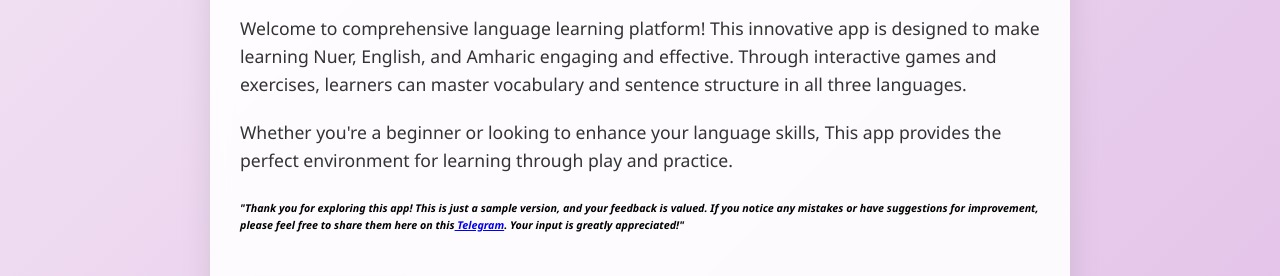
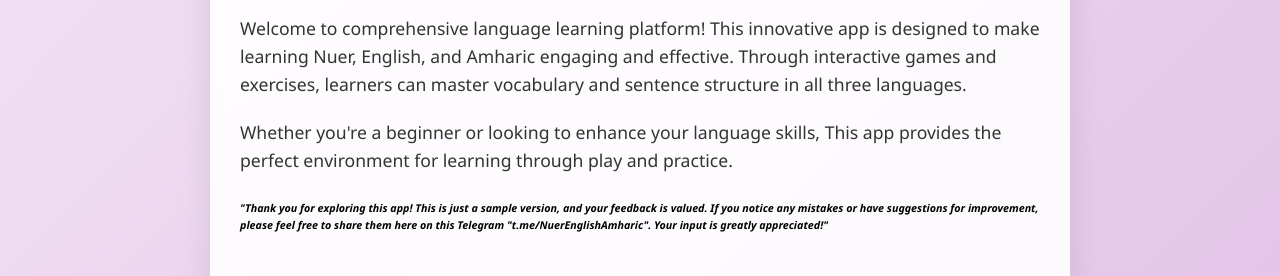
Before and after one commit to muochtuach/nuerEnglishAmharic, a plain HTML site: page index.html in a window 1280 px wide. Shown: the part 432-708 px from the top of the page. Drawn offline with Linux system fonts and the light colour scheme.

Commit message:
Update index.html

```diff
--- a/index.html
+++ b/index.html
@@ -175,7 +175,7 @@
         <p>
             Whether you're a beginner or looking to enhance your language skills, This app provides the perfect environment for learning through play and practice.
         </p>
-	    <h6><em>"Thank you for exploring this app! This is just a sample version, and your feedback is valued. If you notice any mistakes or have suggestions for improvement, please feel free to share them  here on this<a href="t.me/NuerEnglishAmharic"> Telegram</a>. Your input is greatly appreciated!"</em></h6>
+	    <h6><em>"Thank you for exploring this app! This is just a sample version, and your feedback is valued. If you notice any mistakes or have suggestions for improvement, please feel free to share them  here on this Telegram "t.me/NuerEnglishAmharic". Your input is greatly appreciated!"</em></h6>
 
    <img src="image/images (1).jpeg" alt="nuer logo">
     </div>
```
